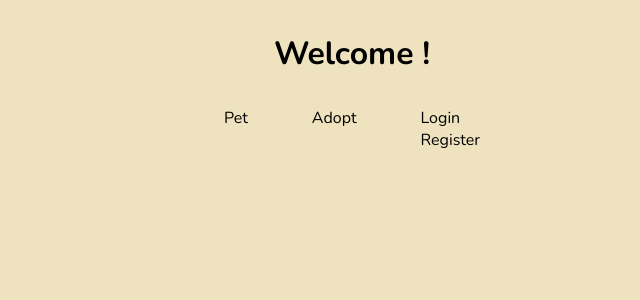
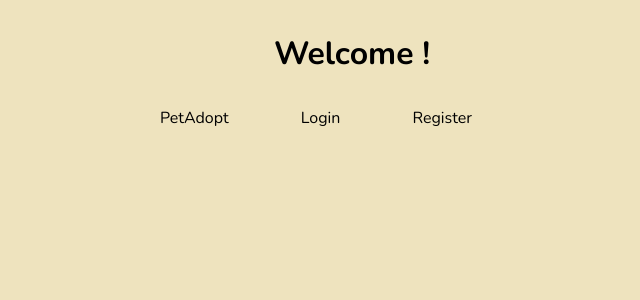
Before and after one commit to czcarrizales/tamagotchi-clone, a React (Create React App) app in the folder frontend/: page / in a window 1280 px wide. Shown: the top 300 px of the page, without its empty margins (288-928 px from the left). Built offline with nearby package versions, Linux system fonts and the light colour scheme; no server answers.

Commit message:
spacing out login and register links on navbar

```diff
--- a/frontend/src/styles/Navbar.css
+++ b/frontend/src/styles/Navbar.css
@@ -18,6 +18,12 @@
     scale: 1.2;
 }
 
+.login-register {
+    display: flex;
+    justify-content: space-evenly;
+    width: 100%;
+}
+
 @media (min-width: 1000px) {
     .navbar-container {
         justify-content: center;
```
